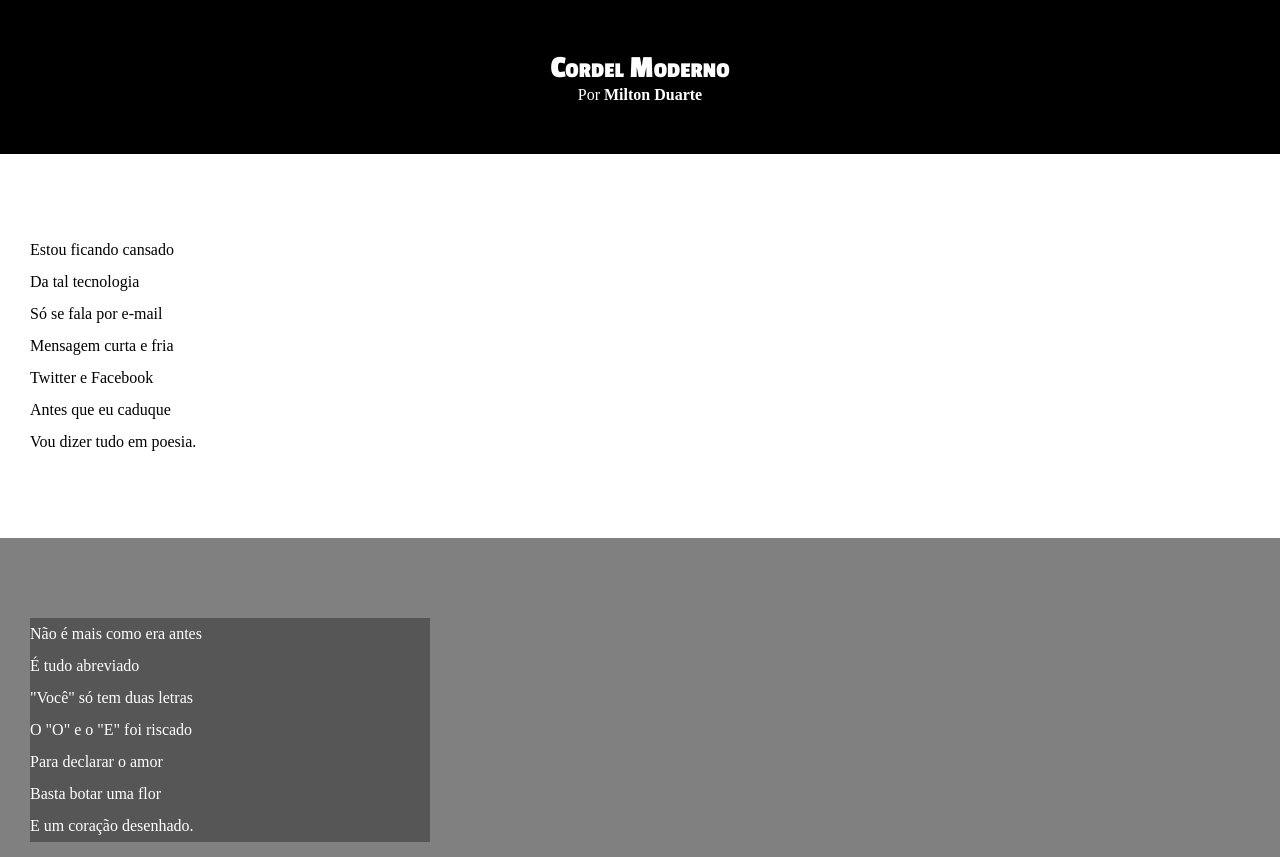
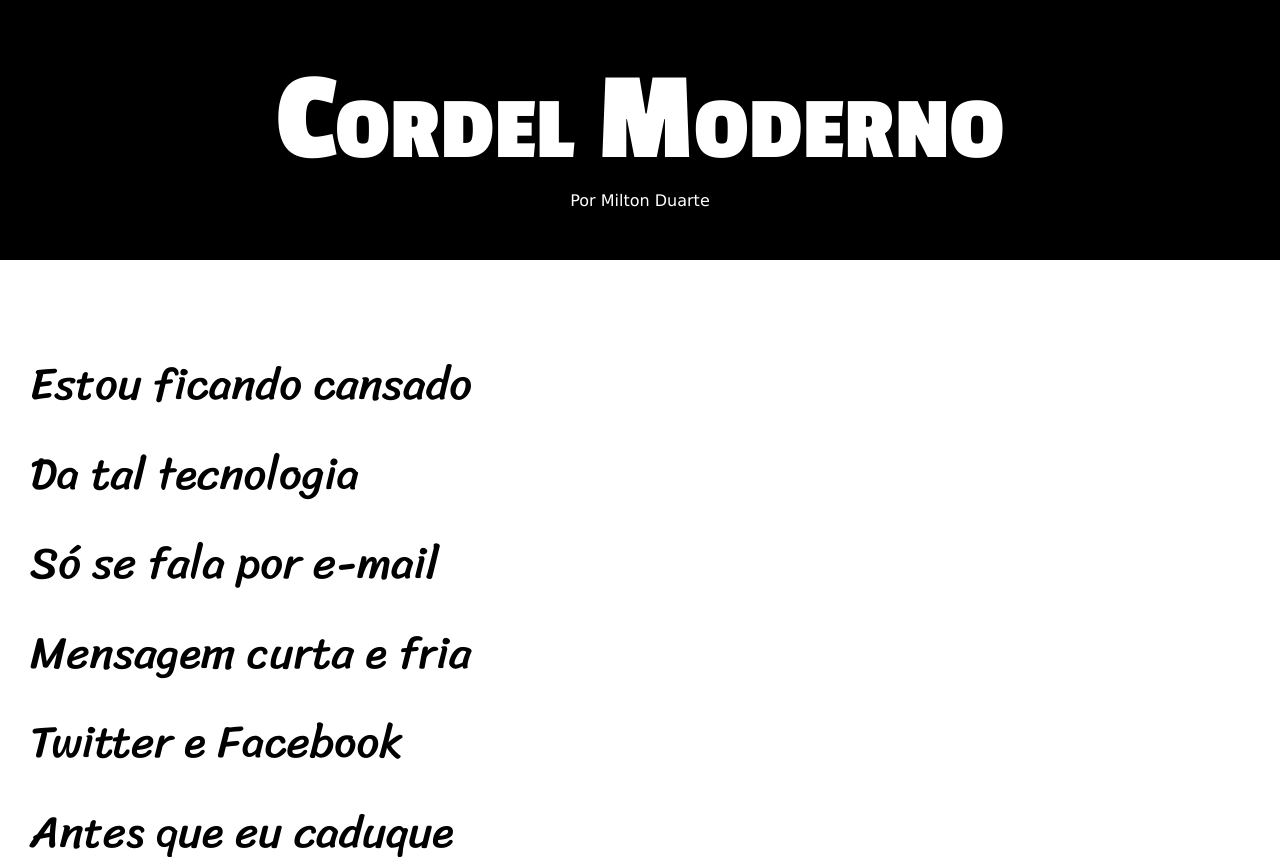
Before and after one commit to HigorVezaro/html-css, a plain HTML site: page desafios/d012/index.html in a window 1280 px wide. Shown: the top 857 px of the page. Drawn offline with Linux system fonts and the light colour scheme.

Commit message:
att desafio 21

```diff
--- a/desafios/d012/estilo/style.css
+++ b/desafios/d012/estilo/style.css
@@ -4,18 +4,24 @@
 
 @import url('https://fonts.googleapis.com/css2?family=Passion+One:wght@400;700;900&display=swap');
 
-
+:root {
+    --fonte1: verdana, tahoma, sans-serif;
+    --fonte2: 'Passion One', cursive,  sans-serif ;
+    --fonte3:  'Sriracha', cursive, sans-serif ;
+}
 /* font-family: 'Passion One', cursive; fonte do título */
 /* font-family: 'Sriracha', cursive;  fonte do corpo */
 
 * {
     margin: 0px;
     padding: 0px;
+    font-size: 1em;
 }
 
 html, body {
     min-height: 100vh;
     background-color: rgb(231, 231, 231);
+    font-family: var(--fonte1);
 }
 
 header {
@@ -23,12 +29,15 @@ header {
     text-align: center;
     color: white;
     background-color: black;
+
 }
 
 header > h1 {
     font-family: 'Passion One', cursive;
     padding-top: 50px;
     font-variant: small-caps;
+    font-family: var(--fonte2);
+    font-size: 10vw;
 }
 header > p {
     padding-bottom: 50px;
@@ -37,10 +46,11 @@ header > p {
 header a, footer a {
     color: white;
     text-decoration: none;
-    font-weight: bolder;
+    font-weight: normal;
 }
 header a:hover, footer a:hover {
     text-decoration: underline;
+    font-weight: bolder;
 }
 
 section {
@@ -48,6 +58,8 @@ section {
     padding-bottom: 10vh;
     line-height: 2em;
     padding-left: 30px;
+    font-family: var(--fonte3);
+    font-size: 3.5vw;
 
 }
 
@@ -64,7 +76,8 @@ section.imagem {
 }
 
 section.imagem > p {
-    width: 400px;
+    display: inline-block;
+    padding: 10px;
     background-color: rgba(0, 0, 0, 0.329);
 }
 
@@ -73,5 +86,5 @@ footer {
     color: white;
     text-align: center;
     background-color: black;
-    padding: 5px;
+    padding: 4px;
 }
```
